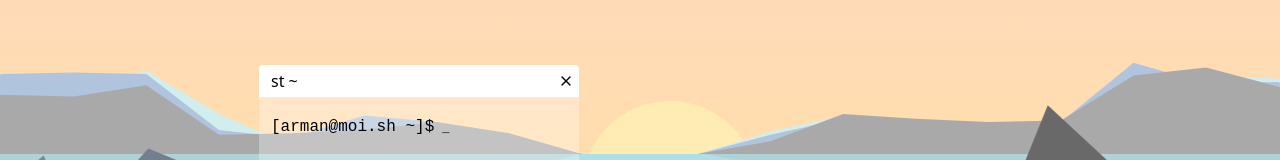
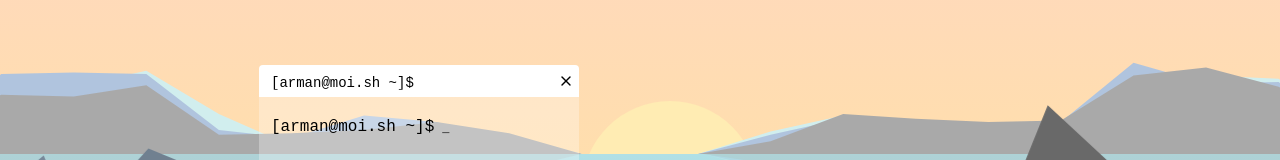
Before and after one commit to persakiss/moidotsh, a Next.js app: page / in a window 1280 px wide. Both pictures are taken after a click on the item "terminal". Shown: the part 166-326 px from the top of the page. Built offline with nearby package versions, Linux system fonts and the light colour scheme.

Commit message:
Update TerminalApp.tsx

```diff
--- a/src/components/TerminalApp.tsx
+++ b/src/components/TerminalApp.tsx
@@ -23,7 +23,7 @@ const TerminalApp: React.FC<TerminalAppProps> = ({ setDynamicTitle }) => {
 
   const getDynamicTitle = () => (
     <>
-      <span className="sm:inline hidden">st ~</span>
+      <span className="sm:inline hidden text-sm"><LeftText path={router.pathname} /></span>
       <span className="sm:hidden inline text-sm"><LeftText path={router.pathname} /></span>
     </>
   );
```
